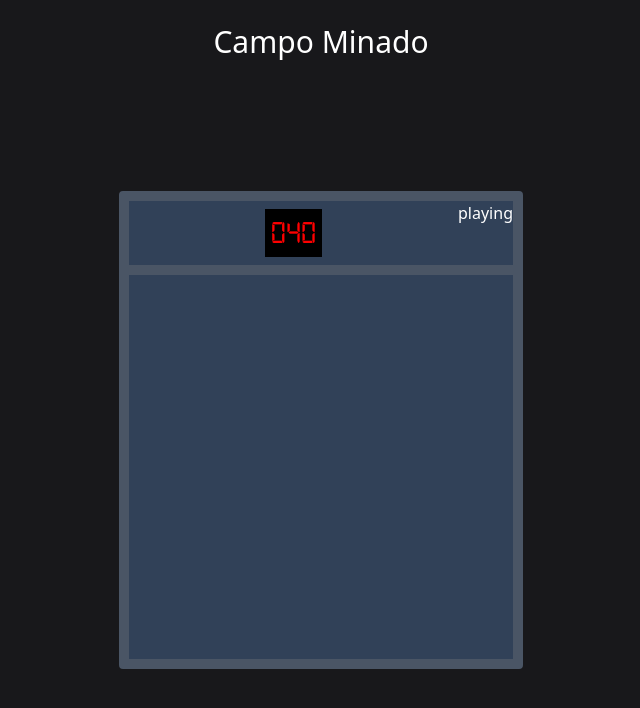
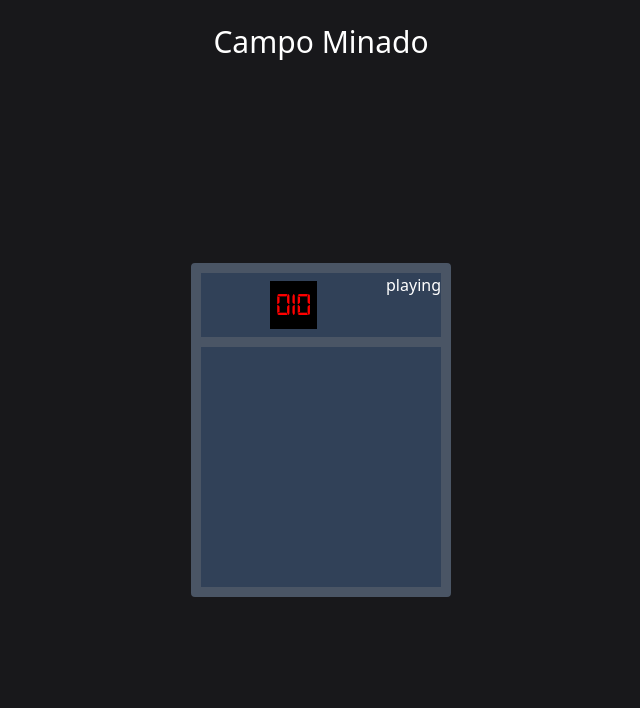
Before and after one commit to TheBestGekyume/Campo-Minado-React, a React (Vite) app: page / in a window 1280 px wide. Shown: the top 708 px of the page, without its empty margins (319-959 px from the left). Built offline with nearby package versions, Linux system fonts and the light colour scheme; a web font is replaced by a local one.

Commit message:
implementa Vitoria e Derrota e revela o board ao finalizar o jogo

```diff
--- a/src/components/Field/Field.tsx
+++ b/src/components/Field/Field.tsx
@@ -1,32 +1,42 @@
 import { useState } from "react";
 import Square from "./Square";
 import type { Cell } from "../../types/Cell";
-import { revealSquare as revealSquareAction } from "./utils/revealSquare";
-import { flagSquare as flagSquareAction } from "./utils/flagSquare";
+import { revealSquare } from "./utils/revealSquare";
+import { toggleFlag } from "./utils/toggleFlag";
 import { checkWin } from "./utils/checkWin";
+import { checkLose } from "./utils/checkLose";
+import { revealBoard } from "./utils/reavealBoard";
 
 const Field: React.FC<{ rows?: number; cols?: number; mines?: number }> = ({
-    rows = 16,
-    cols = 16,
-    mines = 40,
+    rows = 10,
+    cols = 10,
+    mines = 10,
 }) => {
     const [board, setBoard] = useState<Cell[][] | null>(null);
     const [gameStatus, setGameStatus] = useState<"playing" | "won" | "lost">(
         "playing"
     );
+    const flagsCount = board?.flat().filter((c) => c.isFlagged).length ?? 0;
+    const minesLeft = mines - flagsCount;
 
     const handleReveal = (row: number, col: number) => {
-        const newBoard = revealSquareAction(board, row, col, rows, cols, mines);
+        const newBoard = revealSquare(board, row, col, rows, cols, mines);
         setBoard(newBoard);
 
         if (checkWin(newBoard, mines)) {
             setGameStatus("won");
+            setBoard(revealBoard(newBoard));
+        }
+
+        if (checkLose(newBoard, row, col)) {
+            setGameStatus("lost");
+            setBoard(revealBoard(newBoard));
         }
     };
 
     const handleFlag = (row: number, col: number, e: React.MouseEvent) => {
         e.preventDefault();
-        const newBoard = flagSquareAction(board, row, col);
+        const newBoard = toggleFlag(board, row, col);
         if (newBoard) {
             setBoard(newBoard);
         }
@@ -42,11 +52,6 @@ const Field: React.FC<{ rows?: number; cols?: number; mines?: number }> = ({
                 isFlagged: false,
             }))
         );
-
-    const flagsCount =
-        board?.flat().filter((cell) => cell.isFlagged).length ?? 0;
-
-    const minesLeft = mines - flagsCount;
 
     return (
         <div className="flex flex-col rounded-sm bg-slate-700 border-10 border-gray-600">
--- a/src/components/Field/Square.tsx
+++ b/src/components/Field/Square.tsx
@@ -19,7 +19,7 @@ const Square: React.FC<SquareProps> = ({ data, onClick, onRightClick }) => {
     }
     const squareStyle = () => {
         if (!data.isRevealed) return "bg-slate-700";
-        if (data.isMine) return "bg-rose-700";
+        if (data.isMine) return "bg-white";
 
         switch (data.minesAround) {
             case 0:
--- a/src/components/Field/utils/buildBoard.ts
+++ b/src/components/Field/utils/buildBoard.ts
@@ -1,7 +1,4 @@
 import type { Cell } from "../../../types/Cell";
-
-/* Cria um tabuleiro de Cell[][] com minas distribuídas aleatoriamente
-e calcula o número de minas vizinhas para cada célula.*/
 
 export const buildBoard = (
   rows: number,
@@ -18,19 +15,17 @@ export const buildBoard = (
     }))
   );
 
-  // Lista de offsets para a célula + vizinhas
-  const cellsAround = [
+  const gameStartCells = [
     [-1, -1], [-1, 0], [-1, 1],
-    [0, -1], [0, 0], [0, 1], // inclui a própria célula
+    [0, -1], [0, 0], [0, 1],
     [1, -1], [1, 0], [1, 1],
   ];
 
-  // Conjunto de coordenadas proibidas (safeCell + vizinhos)
-  const safeArea = new Set(
-    cellsAround
-      .map(([dr, dc]) => {
-        const r = safeCell.safeRow + dr;
-        const c = safeCell.safeCol + dc;
+  const gameStartArea = new Set(
+    gameStartCells
+      .map(([offsetRow, offsetColumn]) => {
+        const r = safeCell.safeRow + offsetRow;
+        const c = safeCell.safeCol + offsetColumn;
         return r >= 0 && r < rows && c >= 0 && c < cols ? `${r},${c}` : null;
       })
       .filter(Boolean) as string[]
@@ -43,7 +38,7 @@ export const buildBoard = (
       const col = Math.floor(Math.random() * cols);
       const key = `${row},${col}`;
 
-      if (!board[row][col].isMine && !safeArea.has(key)) {
+      if (!board[row][col].isMine && !gameStartArea.has(key)) {
         board[row][col].isMine = true;
         placedMines++;
       }
@@ -51,7 +46,7 @@ export const buildBoard = (
   };
 
   const calculateMinesAround = () => {
-    const neighbors = [
+    const cellsAround = [
       [-1, -1], [-1, 0], [-1, 1],
       [0, -1], [0, 1],
       [1, -1], [1, 0], [1, 1],
@@ -63,11 +58,14 @@ export const buildBoard = (
         if (currentCell.isMine) continue;
 
         let minesAround = 0;
-        for (const [dr, dc] of neighbors) {
-          const nr = row + dr;
-          const nc = col + dc;
-          if (nr >= 0 && nr < rows && nc >= 0 && nc < cols) {
-            if (board[nr][nc].isMine) minesAround++;
+        for (const [colAround, rowAround] of cellsAround) {
+          const neighboringRow = row + colAround;
+          const neighboringColumn = col + rowAround;
+          if (
+            (neighboringRow >= 0 && neighboringRow < rows) &&
+            (neighboringColumn >= 0 && neighboringColumn < cols)
+          ) {
+            if (board[neighboringRow][neighboringColumn].isMine) minesAround++;
           }
         }
         currentCell.minesAround = minesAround;
--- /dev/null
+++ b/src/components/Field/utils/checkLose.ts
@@ -0,0 +1,3 @@
+import type { Cell } from "../../../types/Cell";
+
+export const checkLose = (board: Cell[][], row:number, col:number): boolean =>board[row][col].isMine;
--- a/src/components/Field/utils/checkWin.ts
+++ b/src/components/Field/utils/checkWin.ts
@@ -3,6 +3,6 @@ import type { Cell } from "../../../types/Cell";
 export const checkWin = (board: Cell[][], mines: number): boolean => {
   const totalCells = board.length * board[0].length;
   const revealedCount = board.flat().filter((cell) => cell.isRevealed).length;
-
-  return revealedCount === totalCells - mines;
+  const windCondition = revealedCount === totalCells - mines;
+  return windCondition;
 };
--- /dev/null
+++ b/src/components/Field/utils/reavealBoard.ts
@@ -0,0 +1,7 @@
+import type { Cell } from "../../../types/Cell";
+
+export const revealBoard = (board: Cell[][]): Cell[][] =>
+    board.map(row =>
+        row.map(cell =>
+            ({ ...cell, isRevealed: true }))
+    );
--- a/src/components/Field/utils/revealEmptyCells.ts
+++ b/src/components/Field/utils/revealEmptyCells.ts
@@ -5,7 +5,7 @@ export const revealEmptyCells = (board: Cell[][], row: number, col: number): Cel
   const rows = newBoard.length;
   const cols = newBoard[0].length;
 
-  const directions = [
+  const cellsAround = [
     [-1, -1], [-1, 0], [-1, 1],
     [0, -1], [0, 1],
     [1, -1], [1, 0], [1, 1],
@@ -17,12 +17,14 @@ export const revealEmptyCells = (board: Cell[][], row: number, col: number): Cel
 
     cell.isRevealed = true;
 
-    if (cell.minesAround > 0) return;
+    if (cell.minesAround > 0 || cell.isMine) return;
 
-    directions.forEach(([dr, dc]) => {
-      const nr = r + dr;
-      const nc = c + dc;
-      if (nr >= 0 && nr < rows && nc >= 0 && nc < cols) floodFill(nr, nc);
+    cellsAround.forEach(([offsetRow, offsetColumn]) => {
+      const neighboringRow = r + offsetRow;
+      const neighboringCol = c + offsetColumn;
+      if ((neighboringRow >= 0 && neighboringRow < rows) &&
+        (neighboringCol >= 0 && neighboringCol < cols)
+      ) floodFill(neighboringRow, neighboringCol);
     });
   };
 
--- a/src/components/Field/utils/revealSquare.ts
+++ b/src/components/Field/utils/revealSquare.ts
@@ -11,7 +11,8 @@ export const revealSquare = (
   mines: number
 ): Cell[][] => {
 
-  if (!board) {
+  //primeiro click
+  if (!board)  {
     const newBoard = buildBoard(rows, cols, mines, { safeRow: row, safeCol: col });
     return revealEmptyCells(newBoard, row, col);
   }
--- a/src/components/Field/utils/flagSquare.ts
+++ b/src/components/Field/utils/toggleFlag.ts
@@ -1,6 +1,6 @@
 import type { Cell } from "../../../types/Cell";
 
-export const flagSquare = (board: Cell[][] | null, row: number, col: number): Cell[][] | null => {
+export const toggleFlag = (board: Cell[][] | null, row: number, col: number): Cell[][] | null => {
   if (!board) return null;
 
   const newBoard = board.map((r) => r.map((cell) => ({ ...cell })));
```
